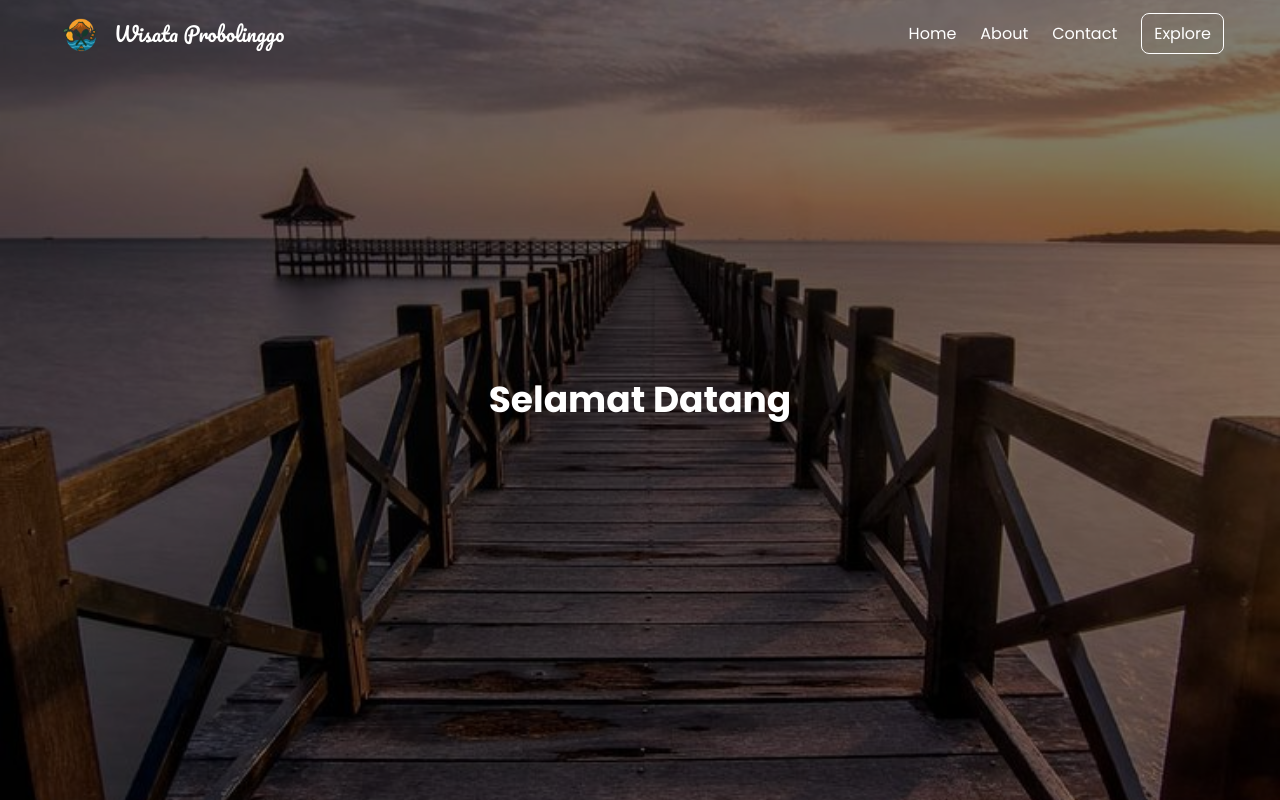
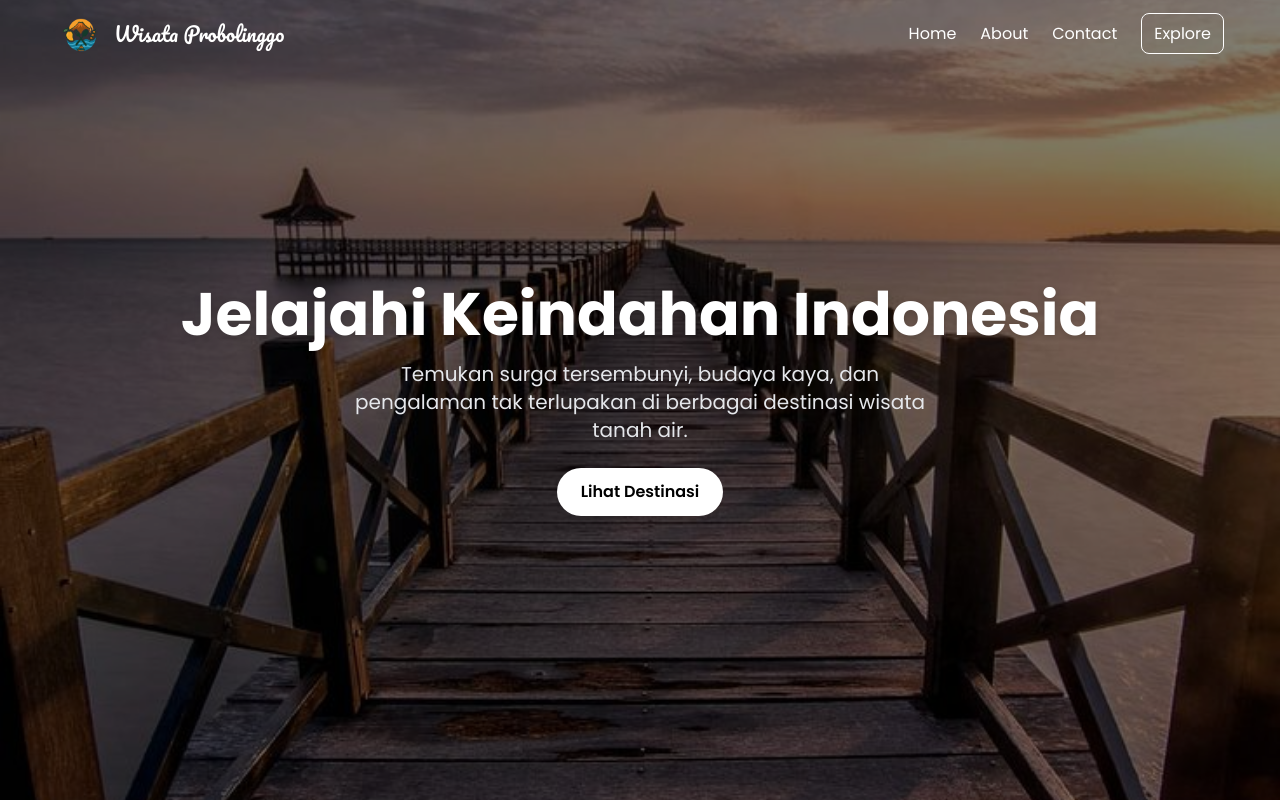
Before and after one commit to farhanariyanto03/tourism_probolinggo, a Next.js app: page / in a window 1280 px wide. Built offline with nearby package versions, Linux system fonts and the light colour scheme.

Commit message:
Refactor: view hero section

```diff
--- a/components/hero.tsx
+++ b/components/hero.tsx
@@ -3,6 +3,7 @@ import Image from "next/image";
 export default function Hero() {
   return (
     <section className="relative w-full h-screen">
+      {/* Gambar Latar */}
       <div className="absolute inset-0">
         <Image
           src="/assets/images/hero.jpeg"
@@ -11,12 +12,23 @@ export default function Hero() {
           className="object-cover"
           priority
         />
+        <div className="absolute inset-0 bg-black/50" />
       </div>
-      <div className="absolute inset-0 bg-black/50 z-10" />
 
-      {/* Konten (opsional) */}
-      <div className="relative z-20 flex items-center justify-center h-full">
-        <h1 className="text-white text-4xl font-bold">Selamat Datang</h1>
+      {/* Konten */}
+      <div className="relative z-10 flex flex-col justify-center items-center h-full text-center px-4">
+        <h1 className="text-white text-5xl md:text-6xl font-extrabold drop-shadow-md animate-fade-in-up">
+          Jelajahi Keindahan Indonesia
+        </h1>
+        <p className="mt-4 text-gray-200 text-lg md:text-xl max-w-xl animate-fade-in-up delay-200">
+          Temukan surga tersembunyi, budaya kaya, dan pengalaman tak terlupakan di berbagai destinasi wisata tanah air.
+        </p>
+        <a
+          href="#destinasi"
+          className="mt-6 bg-white text-black font-semibold py-3 px-6 rounded-full shadow-lg hover:bg-gray-200 transition duration-300 animate-fade-in-up delay-300"
+        >
+          Lihat Destinasi
+        </a>
       </div>
     </section>
   );
```
